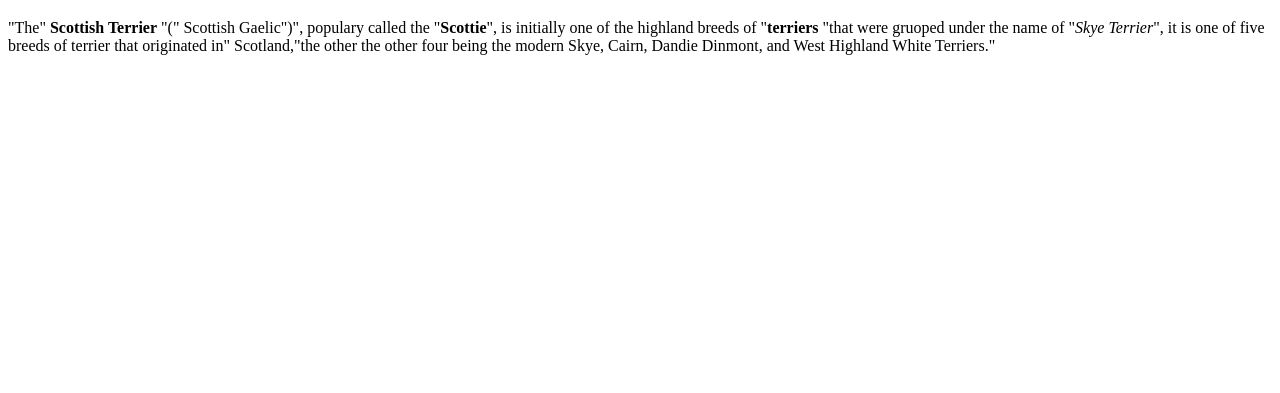
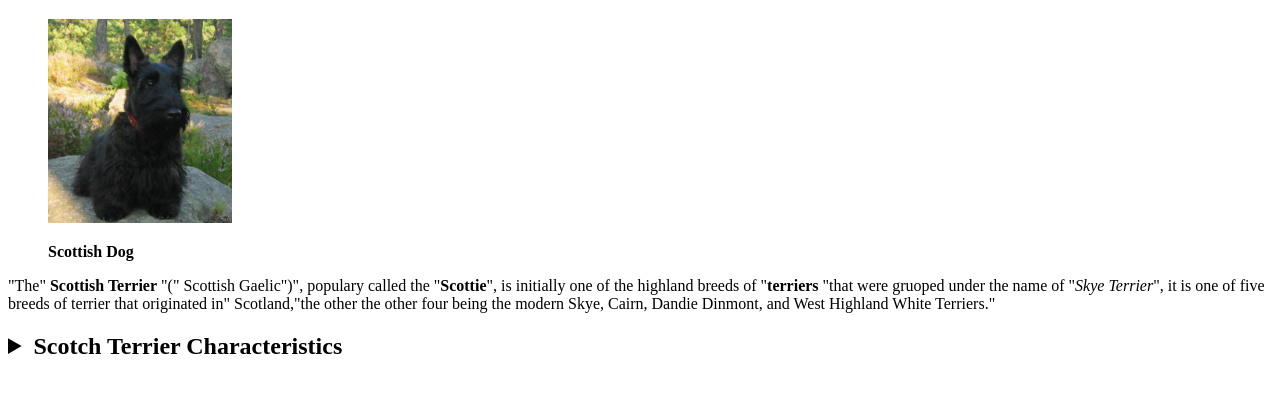
Before and after one commit to NenetzinBP/NenetzinBP.github.io, a plain HTML site: page Maya/Scottish.html in a window 1280 px wide. Shown: the part 61-454 px from the top of the page. Drawn offline with Linux system fonts and the light colour scheme.

Commit message:
Actualizacion 3

```diff
--- a/Maya/Scottish.html
+++ b/Maya/Scottish.html
@@ -11,6 +11,16 @@
 </h1>
 	<body>
 		<div class="mw-parser-output">
+			<figure id="Img1">
+				<img src="Image1.png" alt="Scotish"
+					srcset="./Image1.png 568w,
+							Image1.png 300w"
+					sizes="(min-width:60em) 33vw,
+							(min-width:40.5em) 50vw, 100vw">
+				<figcaption>
+					<p><b>Scottish Dog</b></p>
+				</figcaption>
+			</figure>
 			<p>
 				"The"
 				<b>Scottish Terrier</b>
@@ -22,4 +32,13 @@
 			</p>
 		</div>
 	</body>
+<h2>
+	<body>
+		<details>
+			<summary>Scotch Terrier Characteristics</summary>
+			<p>They are an independent and rugged breed</p>
+			<p>They have a wiry outer coat and soft dense undercoat</p>
+		</details>
+	</body>
+</h2>
 </html>
```
Also changed, not shown: Maya/Image 3.png (added), Maya/Image1.png (added), Maya/Image2.png (added).
